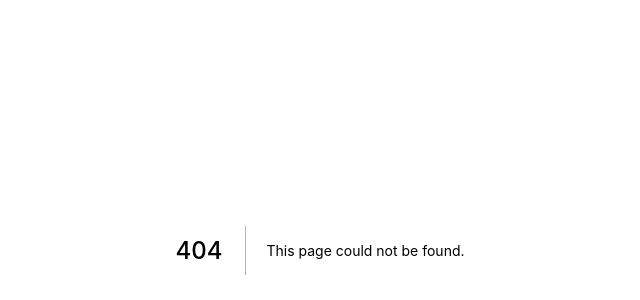
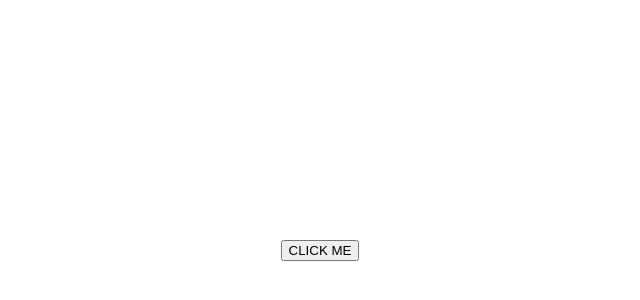
Before and after one commit to blakeparkinson/sample-next, a Next.js app: page /dynamic-loader in a window 1280 px wide. Before the commit this address had no page. Shown: the part 150-450 px from the top of the page, without its empty margins (320-960 px from the left). Built offline with nearby package versions, Linux system fonts and the light colour scheme.

Commit message:
adding dynamic loader example

```diff
--- /dev/null
+++ b/components/giraffe.js
@@ -0,0 +1,9 @@
+
+function Giraffe() {
+  return (
+    <img src="../images/giraffe.png"/>
+  )
+}
+
+
+export default Giraffe
--- /dev/null
+++ b/pages/dynamic-loader/index.js
@@ -0,0 +1,29 @@
+import React, { useState } from 'react'
+import styles from '../../styles/Home.module.css'
+import dynamic from "next/dynamic";
+
+const Giraffe = dynamic(() => import("../../components/Giraffe"), {
+  loading: () => <p>Loading...</p>
+});
+
+
+function Dynamic() {
+  const [showGiraffe, setGiraffe] = useState(false)
+
+  function toggleGiraffe(){
+    setGiraffe(true)
+  }
+
+  return (
+    <div className={styles.container}>
+      {!showGiraffe ? (
+          <button onClick={() => toggleGiraffe()}>CLICK ME</button>
+        ) : (
+          <Giraffe />
+        )}
+    </div>
+  )
+}
+
+
+export default Dynamic
```
Also changed, not shown: public/images/giraffe.png (added).
